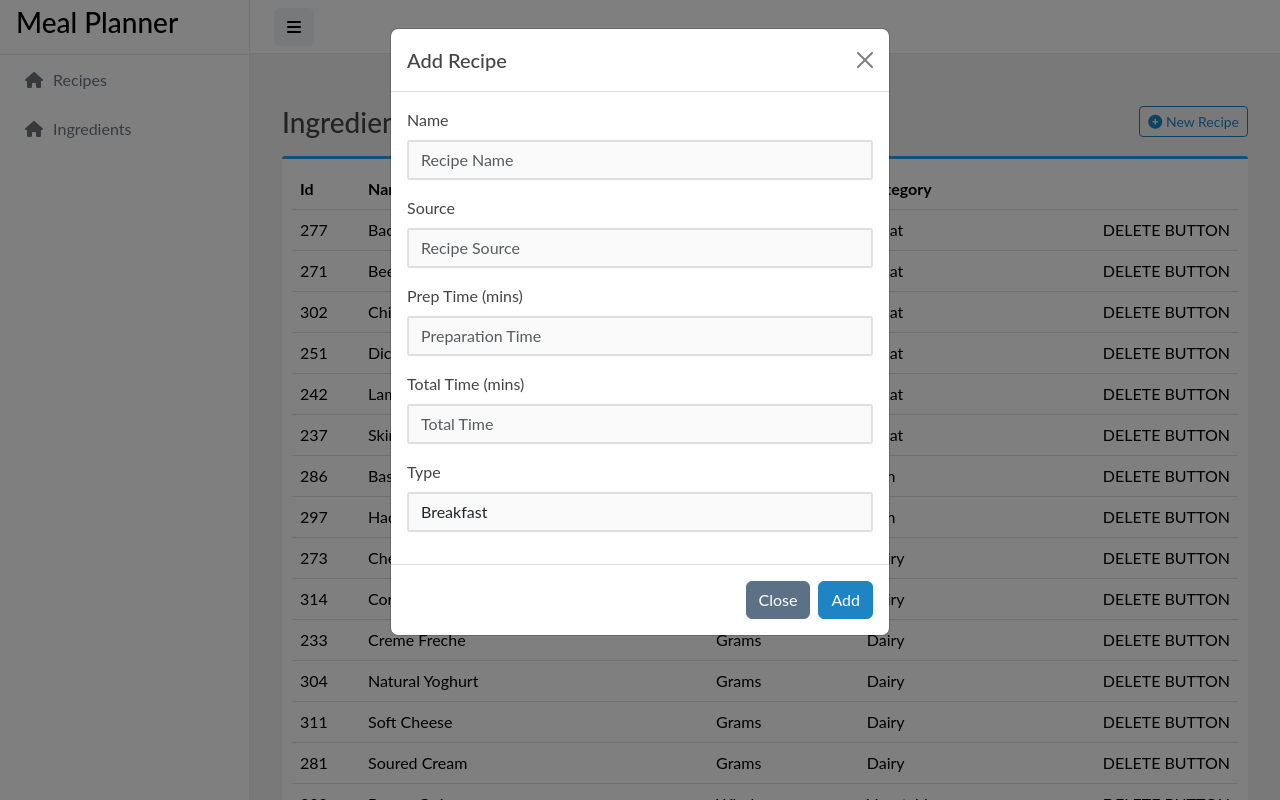
After one commit to jackdevonshire/Meal-Planner, a Flask app: page /ingredients in a window 1280 px wide, after a click on "New Recipe". The commit adds this page. Run offline with Flask 3, Linux system fonts and the light colour scheme; some libraries are stand-ins or nearby versions; some web fonts are replaced.

Commit message:
Adding ingredients page

```diff
--- a/app.py
+++ b/app.py
@@ -16,6 +16,15 @@ def dashboard():
     }
     return render_template('dashboard.html', data=data)
 
+@app.route('/ingredients', methods=['GET'])
+def ingredients():
+    ingredients = Ingredient().get_all_ingredients()
+    recipes = Recipe().get_recipes()
+    data = {
+        "Ingredients": [i.get_for_display() for i in ingredients],
+        "Recipes": [r.get_for_display() for r in recipes]
+    }
+    return render_template('ingredients.html', data=data)
 
 @app.route('/recipe/<recipe_id>', methods=['GET'])
 def recipe_page(recipe_id):
--- a/database.py
+++ b/database.py
@@ -45,12 +45,12 @@ class Ingredient(Base):
             "Id": self.id,
             "Name": self.name,
             "UnitType": UnitType(self.unit_type).name,
-            "CategoryType": self.category_type
+            "CategoryType": Category(self.category_type).name
         }
 
     def get_all_ingredients(self):
         # Retrieve all ingredients from the database
-        ingredients = session.query(Ingredient).all()
+        ingredients = session.query(Ingredient).order_by(Ingredient.category_type.asc(), Ingredient.name.asc()).all()
         return ingredients
 
     def get_ingredient(self, id):
@@ -280,8 +280,6 @@ class Recipe(Base):
             step_number=step_number + amount
         ).first()
 
-        print(instruction)
-        print(to_swap)
         if not instruction or not to_swap:
             return
 
--- a/templates/base.html
+++ b/templates/base.html
@@ -22,7 +22,8 @@
             <h3 style="color: black;">Meal Planner</h3>
          </div>
          <ul class="list-unstyled components text-secondary">
-            <li><a href="{{url_for('dashboard')}}"><i class="fas fa-home"></i> Dashboard</a></li>
+            <li><a href="{{url_for('dashboard')}}"><i class="fas fa-home"></i> Recipes</a></li>
+            <li><a href="{{url_for('ingredients')}}"><i class="fas fa-home"></i> Ingredients</a></li>
          </ul>
 
       </nav>
--- /dev/null
+++ b/templates/ingredients.html
@@ -0,0 +1,145 @@
+{% extends "base.html" %}
+{% block title %}Meal Planner {% endblock %}
+
+{% block content %}
+<div class="content">
+   <div class="container">
+      <div class="row">
+         <div class="col-md-12 page-header">
+            <h2></h2>
+         </div>
+      </div>
+      <div class="container">
+         <div class="page-title">
+            <h3>Ingredients
+               <button class="btn btn-sm btn-outline-primary float-end" type="button" class="btn btn-primary" data-bs-toggle="modal" data-bs-target="#createRecipeModal"><i class="fas fa-plus-circle"></i> New Recipe</button>
+            </h3>
+         </div>
+         <div class="box box-primary">
+            <div class="box-body">
+               <div id="dataTables-example_wrapper" class="dataTables_wrapper dt-bootstrap5 no-footer">
+                  <div class="row">
+                     <div class="col-sm-12">
+                        <table width="100%" class="table table-hover dataTable no-footer dtr-inline" id="dataTables-example" role="grid" aria-describedby="dataTables-example_info" style="width: 100%;">
+                           <thead>
+                             <th>Id</th>
+                             <th>Name</th>
+                             <th>Unit</th>
+                             <th>Category</th>
+                             <th></th>
+                           </thead>
+                           <tbody>
+                              {% for ingredient in data['Ingredients'] %}
+                                 <tr class="odd">
+                                    <td>{{ingredient['Id']}}</td>
+                                    <td>{{ingredient['Name']}}</td>
+                                    <td>{{ingredient['UnitType']}}</td>
+                                    <td>{{ingredient['CategoryType']}}</td>
+                                    <td class="text-end">
+                                        DELETE BUTTON
+                                    </td>
+                                 </tr>
+                              {% endfor %}
+                           </tbody>
+                        </table>
+                     </div>
+                  </div>
+               </div>
+            </div>
+         </div>
+      </div>
+   </div>
+</div>
+
+<!-- Modal -->
+<div class="modal fade" id="createRecipeModal" tabindex="-1" aria-labelledby="createRecipeModalLabel" aria-hidden="true">
+  <div class="modal-dialog">
+    <div class="modal-content">
+      <div class="modal-header">
+        <h5 class="modal-title" id="exampleModalLabel">Add Recipe</h5>
+        <button type="button" class="btn-close" data-bs-dismiss="modal" aria-label="Close"></button>
+      </div>
+      <div class="modal-body">
+        <div class="mb-3">
+            <label for="configName" class="form-label">Name</label>
+            <input id="configName" type="text" name="configName" placeholder="Recipe Name" class="form-control" required>
+        </div>
+        <div class="mb-3">
+            <label for="configSource" class="form-label">Source</label>
+            <input id="configSource" type="text" name="configSource" placeholder="Recipe Source" class="form-control">
+        </div>
+        <div class="mb-3">
+            <label for="configPrepTime" class="form-label">Prep Time (mins)</label>
+            <input id="configPrepTime" type="number" name="configPrepTime" placeholder="Preparation Time" class="form-control">
+        </div>
+        <div class="mb-3">
+            <label for="configTotalTime" class="form-label">Total Time (mins)</label>
+            <input id="configTotalTime" type="number" name="configTotalTime" placeholder="Total Time" class="form-control">
+        </div>
+        <div class="mb-3">
+            <label for="configType" class="form-label">Type</label>
+            <select class="form-control" id="configType" name="configType">
+                <option value="1">Breakfast</option>
+                <option value="2">Main</option>
+                <option value="3">Side</option>
+                <option value="4">Dessert</option>
+            </select>
+        </div>
+      </div>
+      <div class="modal-footer">
+        <button type="button" class="btn btn-secondary" data-bs-dismiss="modal">Close</button>
+        <button type="button" onClick="addNewRecipe()" class="btn btn-primary">Add</button>
+      </div>
+    </div>
+  </div>
+</div>
+
+<script>
+   async function addNewRecipe() {
+       // Get input values
+       const name = document.getElementById("configName").value.trim();
+       const source = document.getElementById("configSource").value.trim();
+       const prepTime = document.getElementById("configPrepTime").value.trim();
+       const totalTime = document.getElementById("configTotalTime").value.trim();
+       const type = document.getElementById("configType").value.trim();
+
+       // Validate required field (name)
+       if (!name) {
+           alert("Recipe name is required.");
+           return;
+       }
+
+       // Prepare request payload
+       const recipeData = {
+           name: name,
+           source: source || null,
+           prep_time: prepTime ? parseInt(prepTime) : null,
+           total_time: totalTime ? parseInt(totalTime) : null,
+           type: type
+       };
+
+       try {
+           const response = await fetch('/api/recipe', {
+               method: 'POST',
+               headers: {
+                   'Content-Type': 'application/json'
+               },
+               body: JSON.stringify(recipeData)
+           });
+
+           const result = await response.json();
+
+           if (response.ok) {
+               alert("Recipe added successfully!");
+               location.reload(); // Refresh page to update the table
+           } else {
+               alert("Error: " + result.error);
+           }
+       } catch (error) {
+           console.error("Failed to add recipe:", error);
+           alert("An error occurred while adding the recipe.");
+       }
+   }
+</script>
+
+{% endblock %}
```
Also changed, not shown: meals.db.
